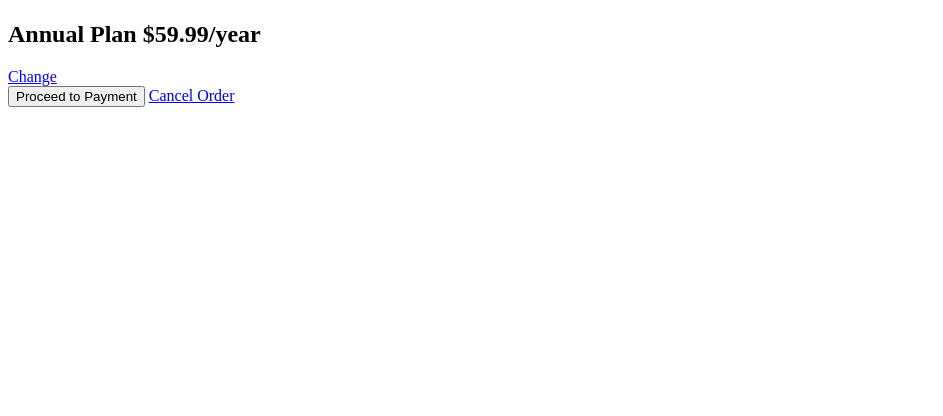
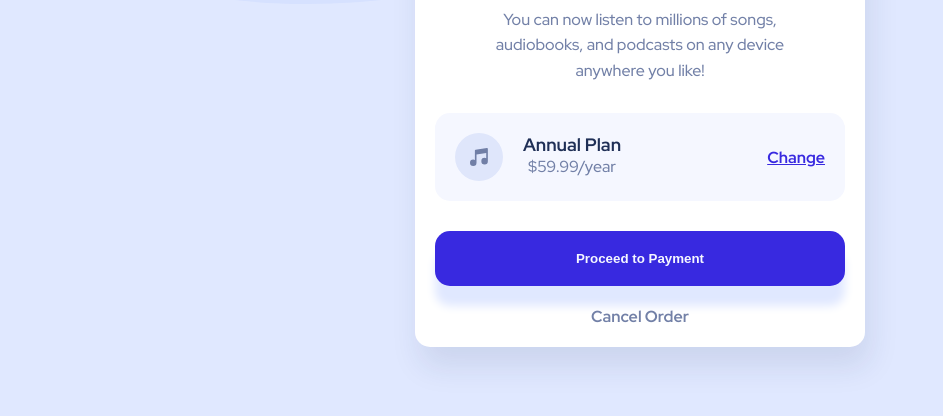
Before and after one commit to Glory-Dev/Frontend-Mentor-Order-summary-card, a plain HTML site: page index.html in a window 1280 px wide. Shown: the part 384-800 px from the top of the page, without its empty margins (0-943 px from the left). Drawn offline with Linux system fonts and the light colour scheme.

Commit message:
Add files via upload

```diff
--- a/index.html
+++ b/index.html
@@ -10,14 +10,7 @@
       href="./images/favicon-32x32.png"
     />
     <title>Frontend Mentor | Order summary card</title>
-    <link rel="stylesheet" href="main.css" />
-    <!-- Google Fonts -->
-    <link rel="preconnect" href="https://fonts.googleapis.com" />
-    <link rel="preconnect" href="https://fonts.gstatic.com" crossorigin />
-    <link
-      href="https://fonts.googleapis.com/css2?family=Red+Hat+Display:wght@500;700;900&display=swap"
-      rel="stylesheet"
-    />
+    <link rel="stylesheet" href="style/main.css" />
   </head>
   <body>
     <section class="card">
@@ -26,7 +19,7 @@
       </header>
       <section class="content">
         <article class="text">
-          <h2>Order Summary</h2>
+          <h3>Order Summary</h3>
           <p>
             You can now listen to millions of songs, audiobooks, and podcasts on
             any device anywhere you like!
@@ -42,24 +35,9 @@
           </div>
           <a href="#" class="change">Change</a>
         </div>
-        <button class="process btn">Proceed to Payment</button>
+        <button class="process">Proceed to Payment</button>
         <a href="#" class="cancel">Cancel Order</a>
       </section>
     </section>
   </body>
 </html>
-
-<!-- Text
-  Order Summary
-
-  You can now listen to millions of songs, audiobooks, and podcasts on any
-  device anywhere you like!
-
-  Annual Plan
-  $59.99/year
-
-  Change
-
-  Proceed to Payment
-  Cancel Order
--->
--- /dev/null
+++ b/style/_global-rules.scss
@@ -0,0 +1,30 @@
+@import url("https://fonts.googleapis.com/css2?family=Red+Hat+Display:wght@500;700;900&display=swap");
+* {
+  margin: 0;
+  padding: 0;
+  box-sizing: border-box;
+}
+:root {
+  --border-radius: 15px;
+  --timing-function: 0.3s;
+  // Colors
+  --dark-blue: hsl(223, 47%, 23%);
+  --pale-blue: hsl(225, 100%, 94%);
+  --bright-blue: hsl(245, 75%, 52%);
+  --very-pale-blue: hsl(225, 100%, 98%);
+  --desaturated-blue: hsl(224, 23%, 55%);
+  --bright-blue-hover: hsl(245deg 75% 52% / 80%);
+}
+body {
+  display: grid;
+  place-content: center;
+  height: 100vh;
+  font-family: "Red Hat Display", sans-serif;
+  background: var(--pale-blue) url("../images/pattern-background-desktop.svg")
+    no-repeat {
+      size: contain;
+    };
+  @media ($mobile) {
+    background-image: url("../images/pattern-background-mobile.svg");
+  }
+}
--- /dev/null
+++ b/style/main.scss
@@ -0,0 +1,108 @@
+// Media Queries
+$mobile: "max-width: 767px";
+$desktop: "min-width: 768px";
+// Import Global Rules
+@import "_global-rules";
+
+.card {
+  overflow: hidden;
+  background-color: white;
+  border-radius: var(--border-radius);
+  box-shadow: 5px 20px 30px hsla(223, 47%, 23%, 0.1);
+  @media ($mobile) {
+    width: 350px;
+  }
+
+  > .header {
+    > img {
+      max-width: 100%;
+    }
+  }
+  > .content {
+    padding: 20px;
+    text-align: center;
+    @media ($mobile) {
+      padding: 30px;
+    }
+
+    > .text {
+      h3 {
+        font-size: 35px;
+        font-weight: 900;
+        color: var(--dark-blue);
+      }
+      p {
+        max-width: 300px;
+        line-height: 1.6;
+        color: var(--desaturated-blue);
+        margin: 30px auto;
+      }
+    }
+    > .price {
+      padding: 20px;
+      margin-bottom: 30px;
+      border-radius: var(--border-radius);
+      background-color: var(--very-pale-blue);
+      // Flex
+      display: flex;
+      align-items: center;
+      justify-content: space-between;
+
+      > .plan {
+        display: flex;
+
+        h2 {
+          font-size: 18px;
+          margin-left: 20px;
+          color: var(--dark-blue);
+
+          > span {
+            display: block;
+            font-size: 16px;
+            font-weight: normal;
+            color: var(--desaturated-blue);
+          }
+        }
+      }
+      > .change {
+        font-weight: bold;
+        color: var(--bright-blue);
+        transition: color var(--timing-function);
+        &:hover {
+          text-decoration: none;
+          color: var(--bright-blue-hover);
+        }
+      }
+    }
+    > .process {
+      display: block;
+      width: 100%;
+      border: none;
+      cursor: pointer;
+      padding: 20px;
+      font-weight: bold;
+      margin-bottom: 20px;
+      color: var(--very-pale-blue);
+      border-radius: var(--border-radius);
+      background-color: var(--bright-blue);
+      box-shadow: 0 20px 10px var(--pale-blue);
+      transition: background-color var(--timing-function);
+      &:focus {
+        outline: none;
+      }
+      &:hover {
+        background-color: var(--bright-blue-hover);
+      }
+    }
+    > .cancel {
+      font-weight: bold;
+      text-decoration: none;
+      background-color: transparent;
+      color: var(--desaturated-blue);
+      transition: color var(--timing-function);
+      &:hover {
+        color: var(--dark-blue);
+      }
+    }
+  }
+}
```
Also changed, not shown: Text.txt (added, +12 -0 lines), README.md, style/main.css (added), 1 other file.
